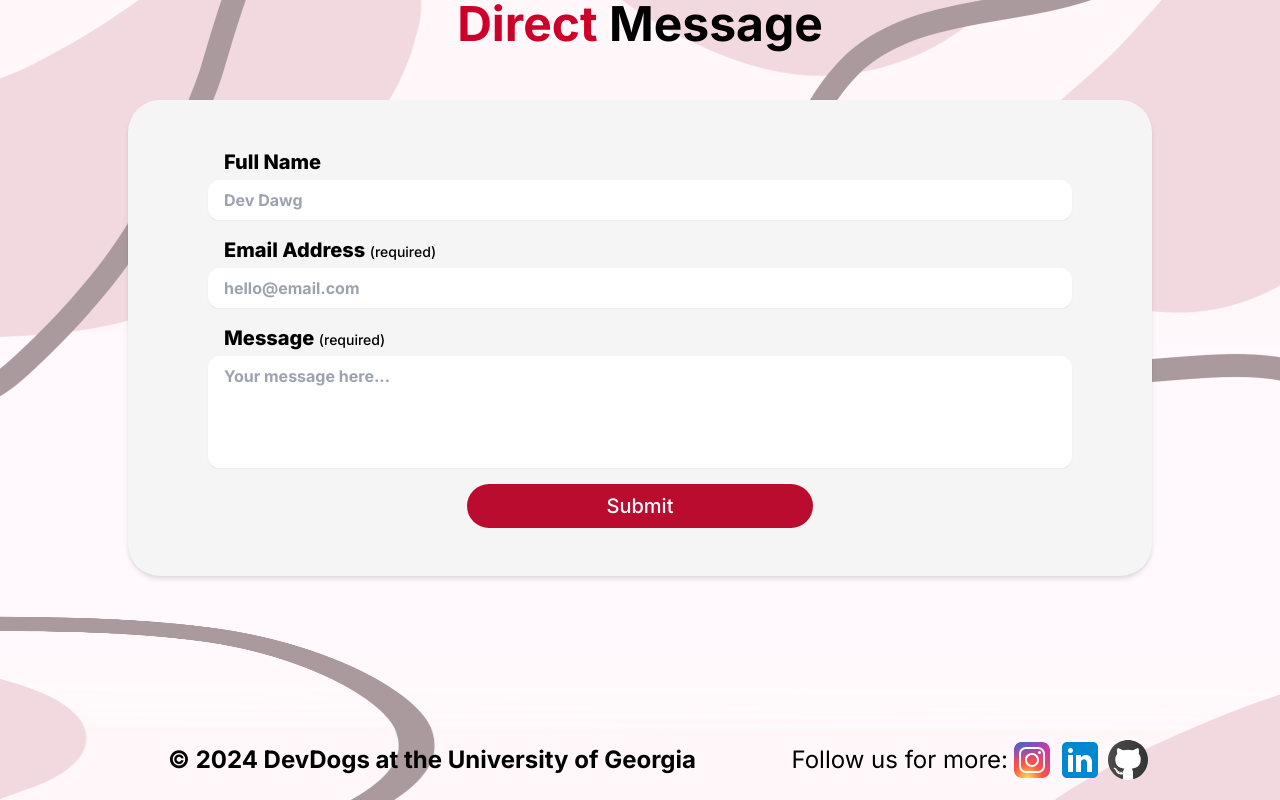
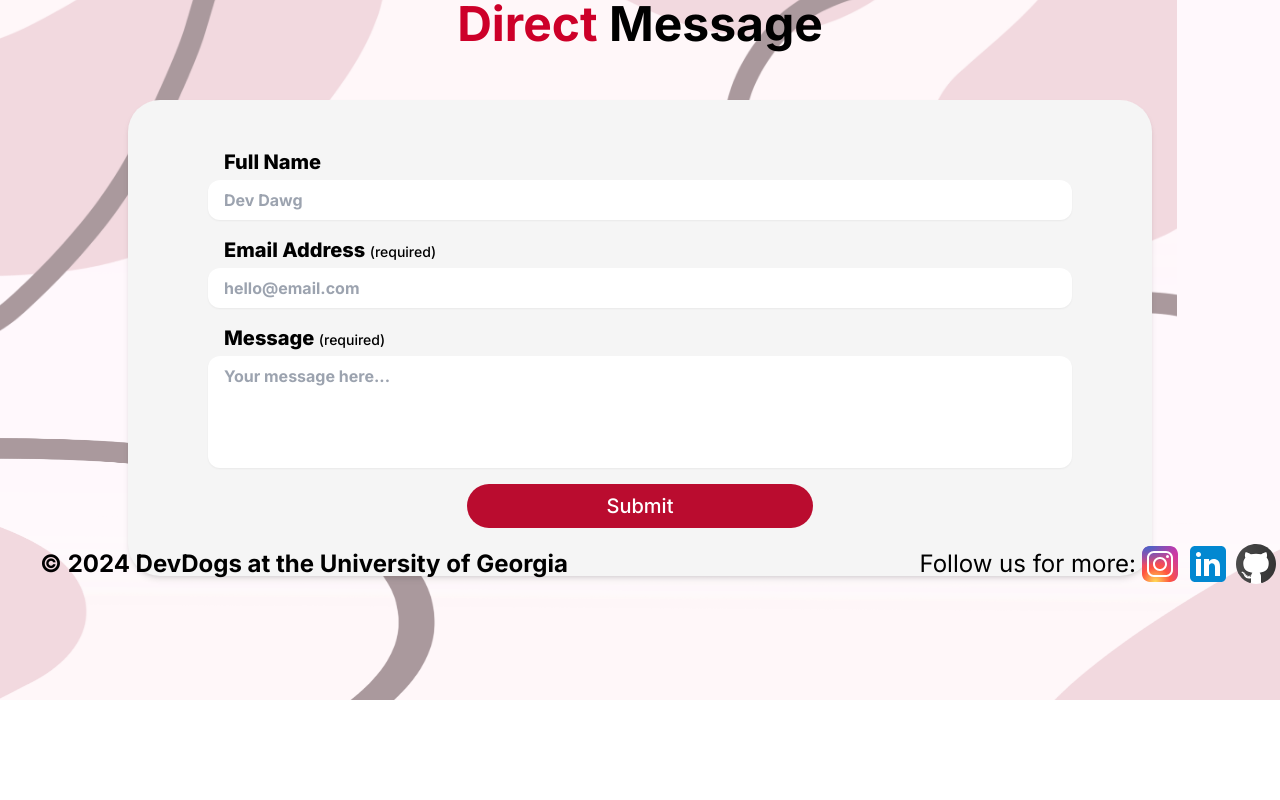
Before and after one commit to DevDogs-UGA/DevDogs-Website, a Next.js app: page /contact in a window 1280 px wide. Shown: the part 540-1340 px from the top of the page. After the commit the page ends 1240 px from the top, so only its background shows below. Built offline with nearby package versions, Linux system fonts and the light colour scheme.

Commit message:
working on footer

```diff
--- a/src/app/components/Footer.css
+++ b/src/app/components/Footer.css
@@ -9,14 +9,13 @@
     background-repeat: no-repeat;
     background-blend-mode: normal;
 
-    padding-top: 10rem;
+    /* padding-top: 10rem;
     padding-bottom: 1rem;
     padding-right: 10%;
-    padding-left: 10%;
+    padding-left: 10%; */
 
     max-width: 80rem;
-    max-height: 100%;
-
+    height: 20rem;
     margin-left: auto;
     margin-right: auto;
 }
--- a/src/app/components/Footer.js
+++ b/src/app/components/Footer.js
@@ -10,7 +10,7 @@ import githubIcon from "../images/github.svg"
 export default function Footer()
 {
   return (
-    <div className="footer">
+    <div className="footer pt-[10rem]">
 
 
 
@@ -42,13 +42,6 @@ export default function Footer()
         </div >
 
       </div >
-
-  {/* <div className=" text-black" id="align-links">
-        <Link target="_blank" className="hover:underline visited:text-white" href={'mailto:devdogs@uga.edu'}>Email</Link>
-        <Link target="_blank" className="hover:underline visited:text-white" href={'https://github.com/DevDogs-UGA'}>Github</Link>
-        <Link target="_blank" className="hover:underline visited:text-white" href={'https://www.linkedin.com/company/devdogs-uga/'}>LinkedIn</Link>
-        <Link target="_blank" className="hover:underline visited:text-white" href={'https://linktr.ee/devdogs'}>Linktree</Link>
-      </div> */}
     </div >
   )
 }
--- a/src/app/contact/page.js
+++ b/src/app/contact/page.js
@@ -6,9 +6,9 @@ import SocialsAndContact from "../components/SocialsAndContact"
 const Page = () =>
 {
     return (
-        <div className="w-full section flex flex-col">
-            <PageTitleTemplate redText={"Contact "} blackText={"Us"}/>
-            <SocialsAndContact/>
+        <div className="w-full section flex flex-col h-[100vh]">
+            <PageTitleTemplate redText={"Contact "} blackText={"Us"} />
+            <SocialsAndContact />
             <DirectMessageForm />
         </div>
     )
```
Lines whose indentation alone changed are shown as unchanged.
